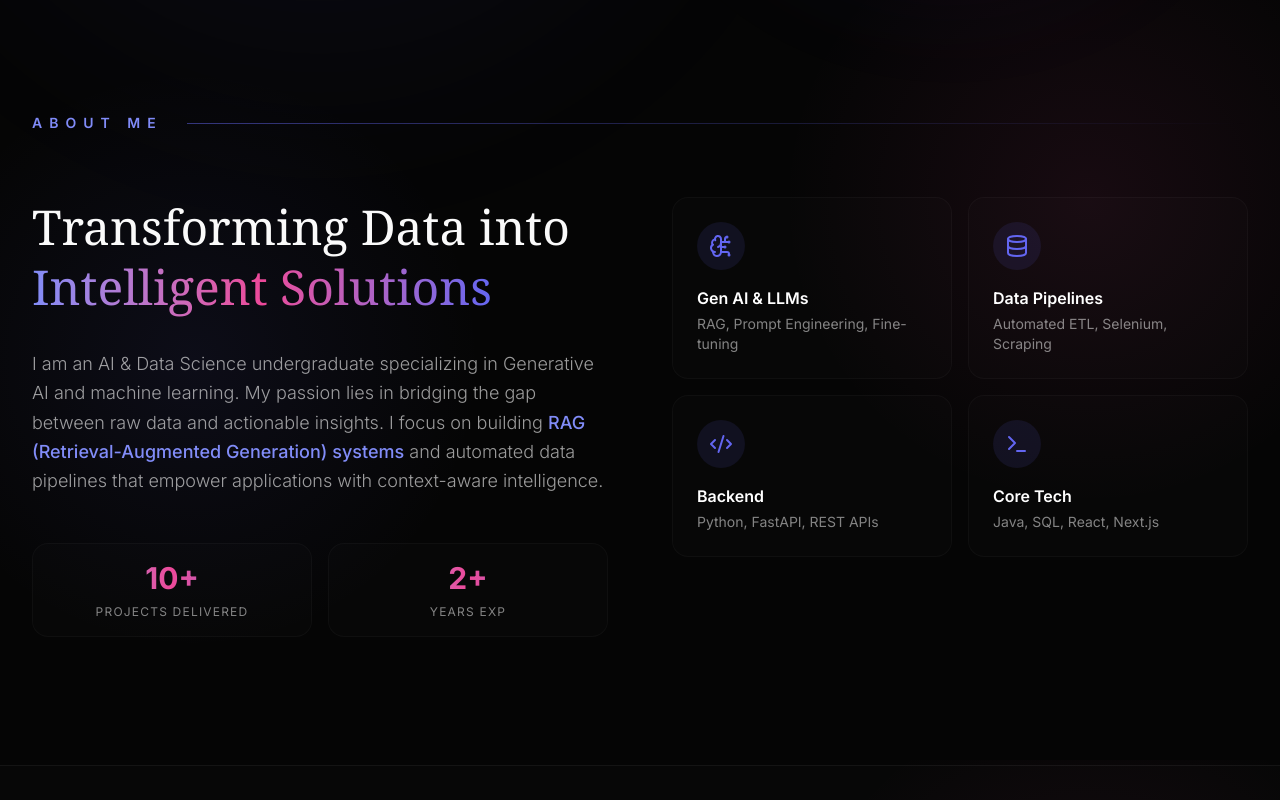
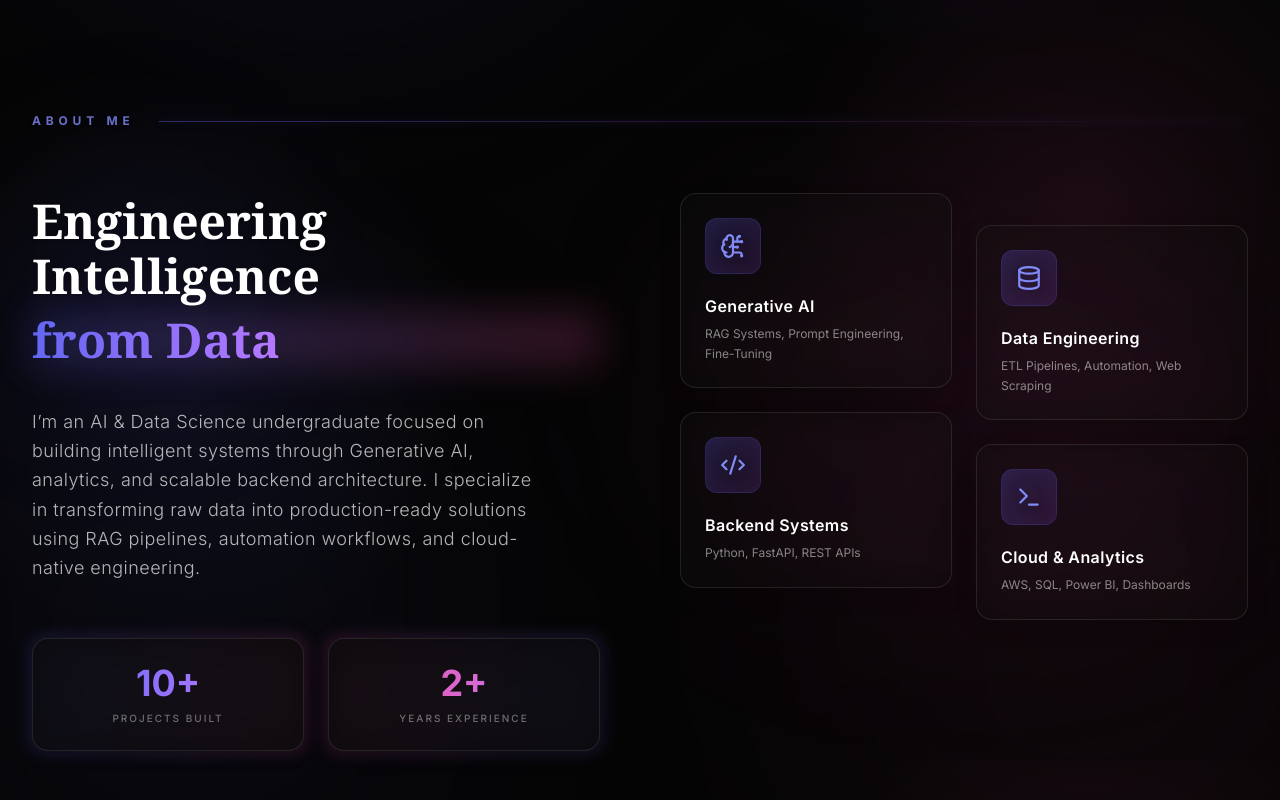
Before and after one commit to JACKSPARROW10-MAX/My_Portfolio, a Next.js app: page / in a window 1280 px wide. Shown: the part 840-1640 px from the top of the page. Built offline with nearby package versions, Linux system fonts and the light colour scheme.

Commit message:
feat: implement portfolio landing page with interactive hero and scroll animations

```diff
--- a/src/app/page.tsx
+++ b/src/app/page.tsx
@@ -236,33 +236,52 @@ export default function Home() {
 
         {/* About Section */}
         <section id="about" className="py-32 px-8 relative">
-          <div className="max-w-7xl mx-auto">
+          {/* Subtle ambient gradient lighting in the background */}
+          <div className="absolute top-1/2 left-0 w-96 h-96 bg-primary/10 rounded-full blur-[150px] pointer-events-none" />
+          <div className="absolute top-1/2 right-0 w-96 h-96 bg-secondary/10 rounded-full blur-[150px] pointer-events-none" />
+
+          <div className="max-w-7xl mx-auto relative z-10">
             <div className="flex items-center gap-6 mb-16">
-              <h2 className="text-sm tracking-[0.5em] text-primary-light font-semibold uppercase">About Me</h2>
-              <div className="h-px bg-gradient-to-r from-primary/50 to-transparent flex-1" />
+              <h2 className="text-xs tracking-[0.4em] text-primary-light/80 font-bold uppercase drop-shadow-sm">About Me</h2>
+              <div className="h-[1px] bg-gradient-to-r from-primary/40 via-purple-500/20 to-transparent flex-1 shadow-[0_0_10px_rgba(139,92,246,0.3)]" />
             </div>
 
-            <div className="grid lg:grid-cols-2 gap-16 items-start">
+            <div className="grid lg:grid-cols-2 gap-20 items-start">
               <motion.div
                 initial={{ opacity: 0, y: 30 }}
                 whileInView={{ opacity: 1, y: 0 }}
                 viewport={{ once: true, margin: "-100px" }}
-                className="space-y-8"
+                className="space-y-10 relative"
               >
-                <h3 className="font-serif text-4xl lg:text-5xl leading-tight font-medium text-foreground">
-                  Transforming Data into <br/> <span className="text-gradient">Intelligent Solutions</span>
+                {/* Soft radial glow behind heading */}
+                <div className="absolute -top-10 -left-10 w-64 h-64 bg-primary/5 blur-[80px] rounded-full pointer-events-none -z-10" />
+
+                <h3 className="font-serif text-4xl lg:text-5xl leading-[1.15] font-bold text-white drop-shadow-sm">
+                  Engineering Intelligence <br/>
+                  <span className="block mt-2 text-transparent bg-clip-text bg-gradient-to-r from-primary via-purple-400 to-secondary relative">
+                    from Data
+                    <span className="absolute inset-0 bg-gradient-to-r from-primary to-secondary blur-[20px] opacity-20 -z-10"></span>
+                  </span>
                 </h3>
-                <p className="text-white/60 text-lg leading-relaxed font-light">
-                  I am an AI & Data Science undergraduate specializing in Generative AI and machine learning. My passion lies in bridging the gap between raw data and actionable insights. I focus on building <span className="text-primary-light font-medium">RAG (Retrieval-Augmented Generation) systems</span> and automated data pipelines that empower applications with context-aware intelligence.
+
+                <p className="text-white/70 text-lg leading-relaxed font-light max-w-lg tracking-wide">
+                  I’m an AI & Data Science undergraduate focused on building intelligent systems through Generative AI, analytics, and scalable backend architecture. I specialize in transforming raw data into production-ready solutions using RAG pipelines, automation workflows, and cloud-native engineering.
                 </p>
-                <div className="pt-4 flex gap-4">
-                  <div className="p-4 glass-panel flex-1 text-center group">
-                    <div className="text-3xl font-bold text-gradient mb-2 group-hover:scale-110 transition-transform">10+</div>
-                    <div className="text-xs tracking-widest text-white/50 uppercase">Projects Delivered</div>
+
+                <div className="pt-4 flex flex-col sm:flex-row gap-6">
+                  <div className="relative group flex-1">
+                    <div className="absolute -inset-1 bg-gradient-to-r from-primary/30 to-secondary/30 rounded-2xl blur-sm opacity-50 group-hover:opacity-100 transition duration-500"></div>
+                    <div className="relative p-6 bg-[#0a0a0a]/80 backdrop-blur-xl border border-white/10 rounded-2xl text-center group-hover:bg-[#111111]/80 transition-colors shadow-lg">
+                      <div className="text-4xl font-bold text-transparent bg-clip-text bg-gradient-to-r from-primary to-purple-400 mb-2 group-hover:scale-105 transition-transform duration-300">10+</div>
+                      <div className="text-[10px] tracking-[0.2em] text-white/40 uppercase font-medium">Projects Built</div>
+                    </div>
                   </div>
-                  <div className="p-4 glass-panel flex-1 text-center group">
-                    <div className="text-3xl font-bold text-gradient mb-2 group-hover:scale-110 transition-transform">2+</div>
-                    <div className="text-xs tracking-widest text-white/50 uppercase">Years Exp</div>
+                  <div className="relative group flex-1">
+                    <div className="absolute -inset-1 bg-gradient-to-r from-secondary/30 to-primary/30 rounded-2xl blur-sm opacity-50 group-hover:opacity-100 transition duration-500"></div>
+                    <div className="relative p-6 bg-[#0a0a0a]/80 backdrop-blur-xl border border-white/10 rounded-2xl text-center group-hover:bg-[#111111]/80 transition-colors shadow-lg">
+                      <div className="text-4xl font-bold text-transparent bg-clip-text bg-gradient-to-r from-secondary to-purple-400 mb-2 group-hover:scale-105 transition-transform duration-300">2+</div>
+                      <div className="text-[10px] tracking-[0.2em] text-white/40 uppercase font-medium">Years Experience</div>
+                    </div>
                   </div>
                 </div>
               </motion.div>
@@ -271,21 +290,30 @@ export default function Home() {
                 initial={{ opacity: 0, x: 30 }}
                 whileInView={{ opacity: 1, x: 0 }}
                 viewport={{ once: true, margin: "-100px" }}
-                className="grid grid-cols-2 gap-4"
+                className="grid sm:grid-cols-2 gap-6 relative"
               >
+                {/* Soft radial glow behind cards */}
+                <div className="absolute inset-0 bg-secondary/5 blur-[100px] rounded-full pointer-events-none -z-10" />
+
                 {[
-                  { icon: BrainCircuit, title: "Gen AI & LLMs", desc: "RAG, Prompt Engineering, Fine-tuning" },
-                  { icon: Database, title: "Data Pipelines", desc: "Automated ETL, Selenium, Scraping" },
-                  { icon: Code2, title: "Backend", desc: "Python, FastAPI, REST APIs" },
-                  { icon: Terminal, title: "Core Tech", desc: "Java, SQL, React, Next.js" }
+                  { icon: BrainCircuit, title: "Generative AI", desc: "RAG Systems, Prompt Engineering, Fine-Tuning" },
+                  { icon: Database, title: "Data Engineering", desc: "ETL Pipelines, Automation, Web Scraping", offset: "sm:translate-y-8" },
+                  { icon: Code2, title: "Backend Systems", desc: "Python, FastAPI, REST APIs" },
+                  { icon: Terminal, title: "Cloud & Analytics", desc: "AWS, SQL, Power BI, Dashboards", offset: "sm:translate-y-8" }
                 ].map((skill, i) => (
-                  <div key={i} className="p-6 glass-panel flex flex-col gap-4 group">
-                    <div className="w-12 h-12 rounded-full bg-primary/10 flex items-center justify-center text-primary group-hover:bg-primary group-hover:text-white transition-all duration-300">
-                      <skill.icon size={24} />
-                    </div>
-                    <div>
-                      <h4 className="font-semibold text-white mb-1">{skill.title}</h4>
-                      <p className="text-sm text-white/50">{skill.desc}</p>
+                  <div key={i} className={`group relative ${skill.offset || ""}`}>
+                    {/* Hover glow shadow */}
+                    <div className="absolute -inset-0.5 bg-gradient-to-tr from-primary/20 to-secondary/20 rounded-2xl blur opacity-0 group-hover:opacity-100 transition duration-500" />
+
+                    <div className="relative h-full p-6 bg-[#111111]/40 backdrop-blur-xl border border-white/10 rounded-2xl flex flex-col gap-5 shadow-[0_10px_30px_-15px_rgba(0,0,0,0.5)] group-hover:-translate-y-1 transition-all duration-300">
+                      {/* Premium icon container */}
+                      <div className="w-14 h-14 rounded-xl bg-gradient-to-br from-primary/20 to-purple-500/10 border border-primary/20 flex items-center justify-center text-primary-light group-hover:from-primary/30 group-hover:to-purple-500/20 group-hover:text-white transition-all duration-300 shadow-[inset_0_0_20px_rgba(139,92,246,0.1)]">
+                        <skill.icon size={26} className="drop-shadow-md" />
+                      </div>
+                      <div>
+                        <h4 className="font-semibold text-white tracking-wide mb-1.5">{skill.title}</h4>
+                        <p className="text-xs text-white/50 leading-relaxed">{skill.desc}</p>
+                      </div>
                     </div>
                   </div>
                 ))}
```
